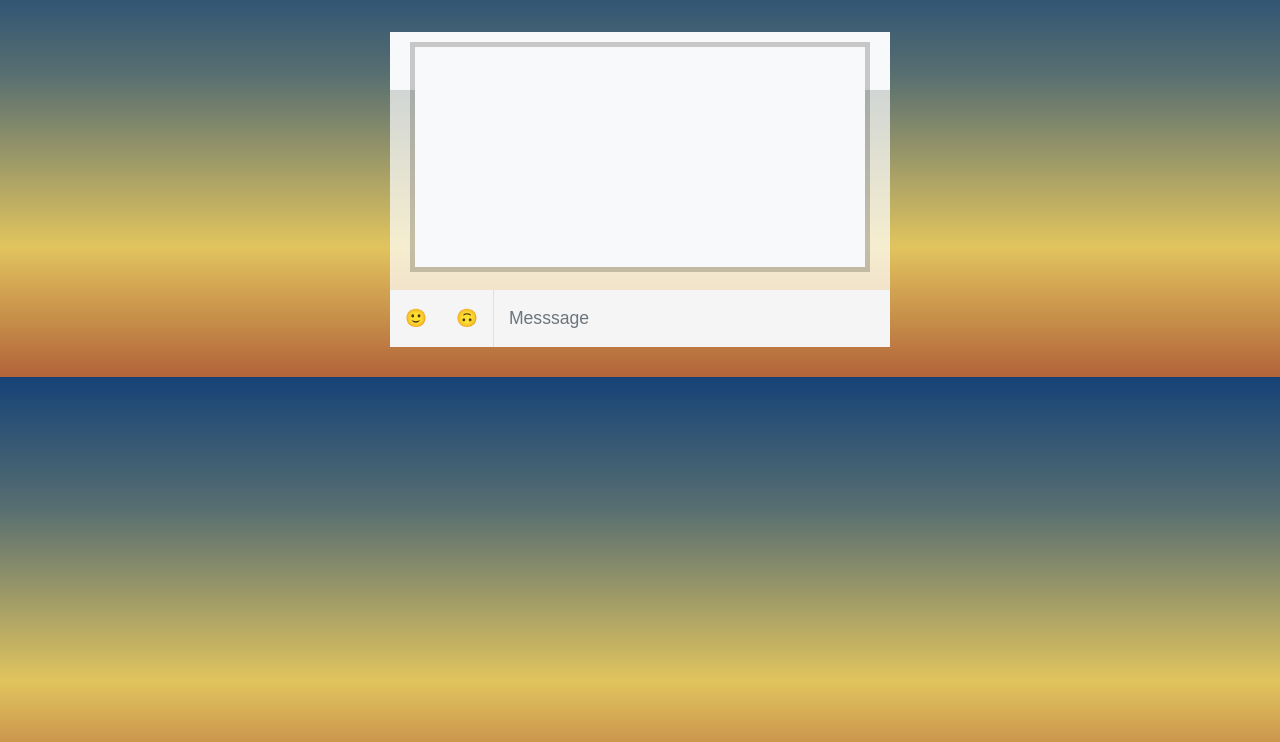
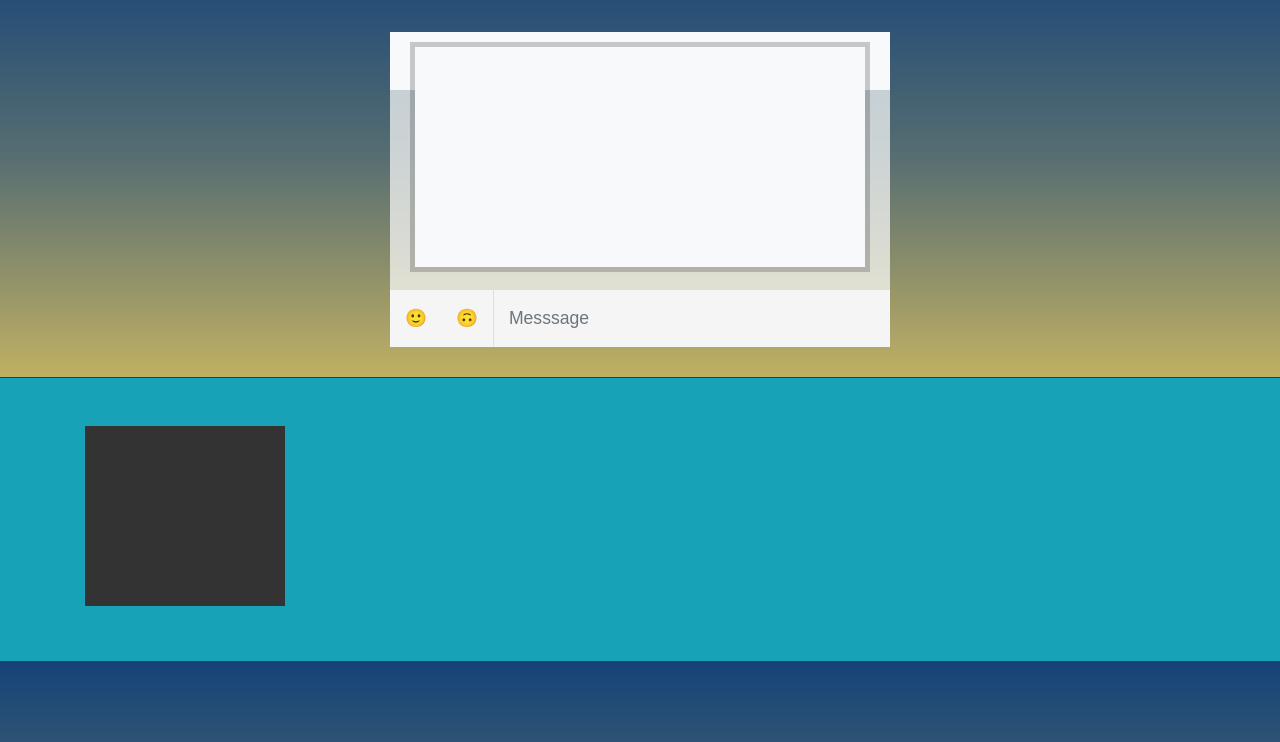
Before and after one commit to SavandBros/whisper, a Django app: template templates/index.html in a window 1280 px wide. Shown: the part 58-800 px from the top of the page. Run offline with Django 3.2, Linux system fonts and the light colour scheme; the template is opened without the code that fills it, so the values that code supplies are empty; some libraries are stand-ins or nearby versions; some web fonts are replaced.

Commit message:
Test video

```diff
--- a/static/assets/app.css
+++ b/static/assets/app.css
@@ -225,11 +225,18 @@ body#verify {
 /* Chat messages (video) */
 
 #local-video,
-#remote-videos {
-    height: 380px;
+#remote-videos video {
+    height: 720px;
     width: 100%;
-    background: #000;
+    background: #333;
+    border: 2px solid #333;
 }
+
+#local-video {
+    width: 200px;
+    height: 180px;
+}
+
 
 
 /* Chat message converts */
--- a/static/assets/app.js
+++ b/static/assets/app.js
@@ -2,7 +2,20 @@
  * App module
  */
 var app = angular.module("whisper", []);
-
+      /**
+       * Simple Web RTC
+       */
+      webrtc = new SimpleWebRTC({
+        // the id/element dom element that will hold "our" video
+        localVideoEl: "local-video",
+        // the id/element dom element that will hold remote videos
+        remoteVideosEl: "remote-videos",
+        // immediately ask for camera access
+        autoRequestMedia: true
+      });
+      webrtc.on("readyToCall", function () {
+        webrtc.joinRoom("test");
+      });
 /**
  * App config
  */
@@ -426,9 +439,9 @@ app.controller("IndexController", function (UTILS, SETTING, VIEW, PATH, Room, Me
       });
     }
 
-    // In a video call, leave room
+    // In a video call, handgup
     else {
-      vm.webrtc.leaveRoom(vm.room.id);
+      // vm.webrtc.hangUp();
     }
   }
 
--- a/templates/index.html
+++ b/templates/index.html
@@ -36,11 +36,9 @@
       <!-- Messages -->
       <div id="chat-messages">
         <div id="messages-wrapper">
-
-          <!-- Chat messages -->
           <div class="message"
             ng-repeat="message in index.room.messages"
-            ng-if="index.room && !index.inVideoCall"
+            ng-if="index.room"
             ng-class="{own: message.isOwn(), announce: !message.message}">
             <!-- Announce -->
             <span ng-if="!message.message">
@@ -51,12 +49,6 @@
               <span class="user">[[ message.username ]]</span>
               <span ng-bind-html="message.message"></span>
             </span>
-          </div>
-
-          <!-- Video calls -->
-          <div ng-if="index.inVideoCall">
-            <video id="local-video"></video>
-            <div id="remote-videos"></div>
           </div>
         </div>
       </div>
@@ -89,4 +81,15 @@
     </div>
   </div>
 
+  <!-- Container -->
+  <div class="container-fluid bg-info border-top border-dark">
+
+    <div class="container py-5">
+
+      <!-- Video -->
+      <video id="local-video"></video>
+      <div id="remote-videos"></div>
+    </div>
+  </div>
+
 {% endblock %}
```
